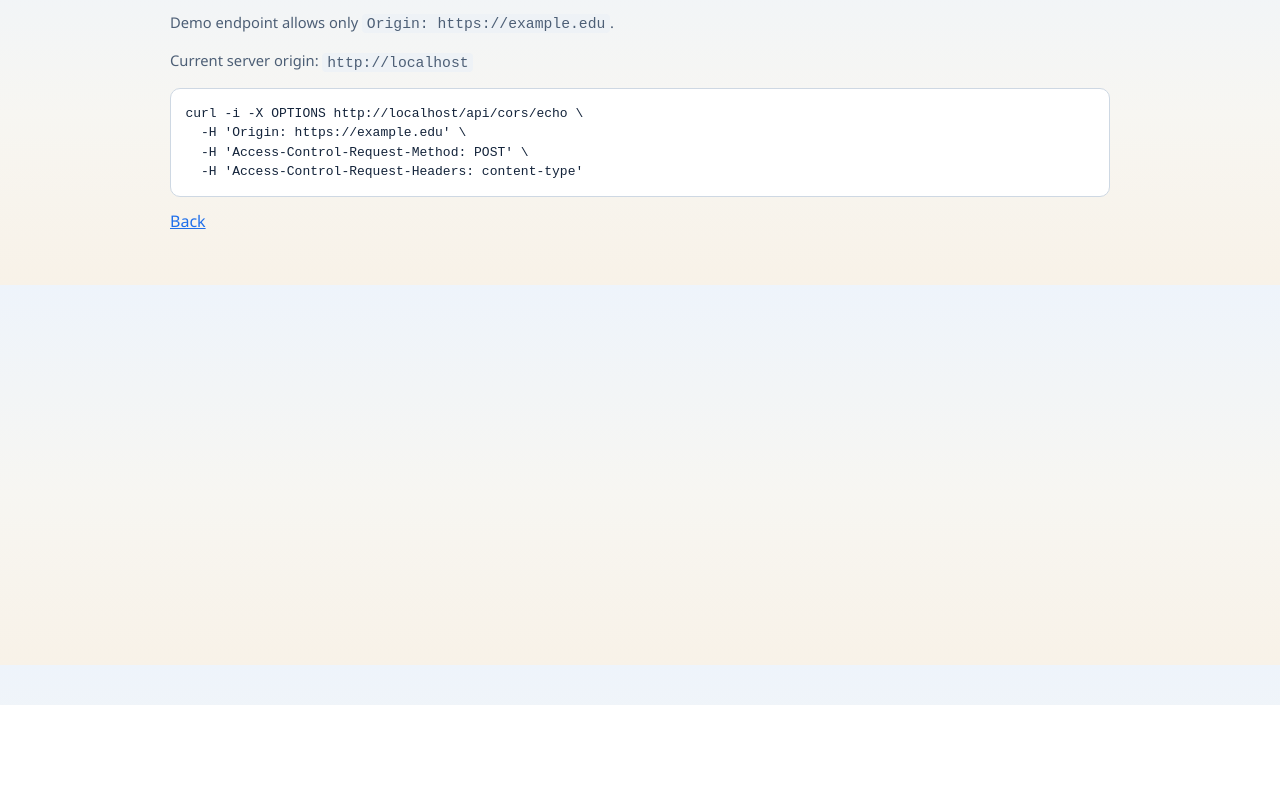
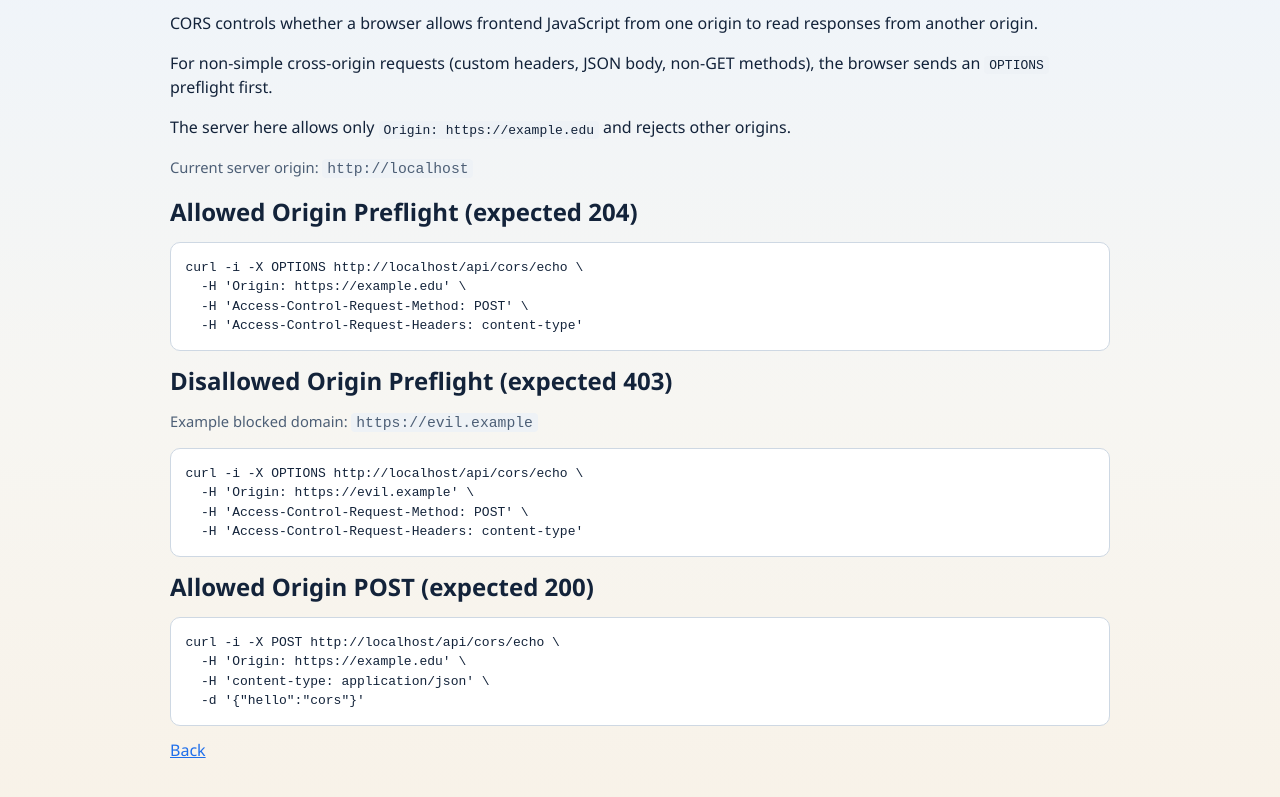
Before and after one commit to godmar/httpdemos, a website: page src/public/stations/cors.html in a window 1280 px wide. Shown: the part 95-892 px from the top of the page. Before the commit the page ends 800 px from the top, so only its background shows below. Drawn offline with Linux system fonts and the light colour scheme.

Commit message:
Clarify CORS preflight station with allowed and denied examples

```diff
--- a/src/public/js/cors.js
+++ b/src/public/js/cors.js
@@ -1,14 +1,30 @@
 const origin = window.location.origin
 const originEl = document.getElementById('cors-origin')
-const curlEl = document.getElementById('curl-cors-options')
+const allowedOptionsEl = document.getElementById('curl-cors-options-allowed')
+const deniedOptionsEl = document.getElementById('curl-cors-options-denied')
+const allowedPostEl = document.getElementById('curl-cors-post-allowed')
 
 if (originEl) {
   originEl.textContent = origin
 }
 
-if (curlEl) {
-  curlEl.textContent = `curl -i -X OPTIONS ${origin}/api/cors/echo \\
+if (allowedOptionsEl) {
+  allowedOptionsEl.textContent = `curl -i -X OPTIONS ${origin}/api/cors/echo \\
   -H 'Origin: https://example.edu' \\
   -H 'Access-Control-Request-Method: POST' \\
   -H 'Access-Control-Request-Headers: content-type'`
 }
+
+if (deniedOptionsEl) {
+  deniedOptionsEl.textContent = `curl -i -X OPTIONS ${origin}/api/cors/echo \\
+  -H 'Origin: https://evil.example' \\
+  -H 'Access-Control-Request-Method: POST' \\
+  -H 'Access-Control-Request-Headers: content-type'`
+}
+
+if (allowedPostEl) {
+  allowedPostEl.textContent = `curl -i -X POST ${origin}/api/cors/echo \\
+  -H 'Origin: https://example.edu' \\
+  -H 'content-type: application/json' \\
+  -d '{"hello":"cors"}'`
+}
--- a/src/public/stations/cors.html
+++ b/src/public/stations/cors.html
@@ -9,9 +9,20 @@
 <body>
   <main>
     <h1>CORS + Preflight</h1>
-    <p class="small">Demo endpoint allows only <code>Origin: https://example.edu</code>.</p>
+    <p>CORS controls whether a browser allows frontend JavaScript from one origin to read responses from another origin.</p>
+    <p>For non-simple cross-origin requests (custom headers, JSON body, non-GET methods), the browser sends an <code>OPTIONS</code> preflight first.</p>
+    <p>The server here allows only <code>Origin: https://example.edu</code> and rejects other origins.</p>
     <p class="small">Current server origin: <code id="cors-origin">(loading...)</code></p>
-    <pre id="curl-cors-options">curl -i -X OPTIONS ...</pre>
+
+    <h2>Allowed Origin Preflight (expected 204)</h2>
+    <pre id="curl-cors-options-allowed">curl -i -X OPTIONS ...</pre>
+
+    <h2>Disallowed Origin Preflight (expected 403)</h2>
+    <p class="small">Example blocked domain: <code>https://evil.example</code></p>
+    <pre id="curl-cors-options-denied">curl -i -X OPTIONS ...</pre>
+
+    <h2>Allowed Origin POST (expected 200)</h2>
+    <pre id="curl-cors-post-allowed">curl -i -X POST ...</pre>
     <p><a href="/">Back</a></p>
   </main>
   <script src="/public/js/cors.js"></script>
```
